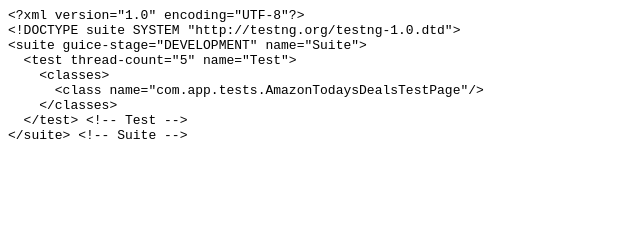
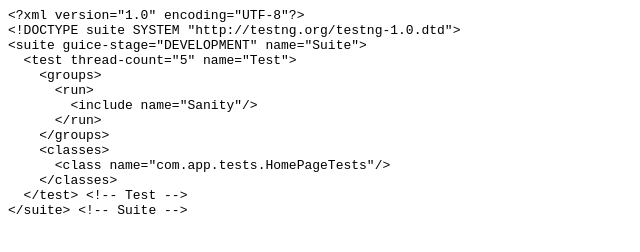
Before and after one commit to arunashokk/seltraining, a plain HTML site: page test-output/old/Suite/testng.xml.html in a window 1280 px wide. Shown: the whole page, without its empty margins (0-640 px from the left). Drawn offline with Linux system fonts and the light colour scheme.

Commit message:
pushing 1 file

```diff
--- a/test-output/old/Suite/testng.xml.html
+++ b/test-output/old/Suite/testng.xml.html
@@ -1 +1 @@
-<html><head><title>testng.xml for Suite</title></head><body><tt>&lt;?xml&nbsp;version="1.0"&nbsp;encoding="UTF-8"?&gt;<br/>&lt;!DOCTYPE&nbsp;suite&nbsp;SYSTEM&nbsp;"http://testng.org/testng-1.0.dtd"&gt;<br/>&lt;suite&nbsp;guice-stage="DEVELOPMENT"&nbsp;name="Suite"&gt;<br/>&nbsp;&nbsp;&lt;test&nbsp;thread-count="5"&nbsp;name="Test"&gt;<br/>&nbsp;&nbsp;&nbsp;&nbsp;&lt;classes&gt;<br/>&nbsp;&nbsp;&nbsp;&nbsp;&nbsp;&nbsp;&lt;class&nbsp;name="com.app.tests.AmazonTodaysDealsTestPage"/&gt;<br/>&nbsp;&nbsp;&nbsp;&nbsp;&lt;/classes&gt;<br/>&nbsp;&nbsp;&lt;/test&gt;&nbsp;&lt;!--&nbsp;Test&nbsp;--&gt;<br/>&lt;/suite&gt;&nbsp;&lt;!--&nbsp;Suite&nbsp;--&gt;<br/></tt></body></html>
+<html><head><title>testng.xml for Suite</title></head><body><tt>&lt;?xml&nbsp;version="1.0"&nbsp;encoding="UTF-8"?&gt;<br/>&lt;!DOCTYPE&nbsp;suite&nbsp;SYSTEM&nbsp;"http://testng.org/testng-1.0.dtd"&gt;<br/>&lt;suite&nbsp;guice-stage="DEVELOPMENT"&nbsp;name="Suite"&gt;<br/>&nbsp;&nbsp;&lt;test&nbsp;thread-count="5"&nbsp;name="Test"&gt;<br/>&nbsp;&nbsp;&nbsp;&nbsp;&lt;groups&gt;<br/>&nbsp;&nbsp;&nbsp;&nbsp;&nbsp;&nbsp;&lt;run&gt;<br/>&nbsp;&nbsp;&nbsp;&nbsp;&nbsp;&nbsp;&nbsp;&nbsp;&lt;include&nbsp;name="Sanity"/&gt;<br/>&nbsp;&nbsp;&nbsp;&nbsp;&nbsp;&nbsp;&lt;/run&gt;<br/>&nbsp;&nbsp;&nbsp;&nbsp;&lt;/groups&gt;<br/>&nbsp;&nbsp;&nbsp;&nbsp;&lt;classes&gt;<br/>&nbsp;&nbsp;&nbsp;&nbsp;&nbsp;&nbsp;&lt;class&nbsp;name="com.app.tests.HomePageTests"/&gt;<br/>&nbsp;&nbsp;&nbsp;&nbsp;&lt;/classes&gt;<br/>&nbsp;&nbsp;&lt;/test&gt;&nbsp;&lt;!--&nbsp;Test&nbsp;--&gt;<br/>&lt;/suite&gt;&nbsp;&lt;!--&nbsp;Suite&nbsp;--&gt;<br/></tt></body></html>
```
